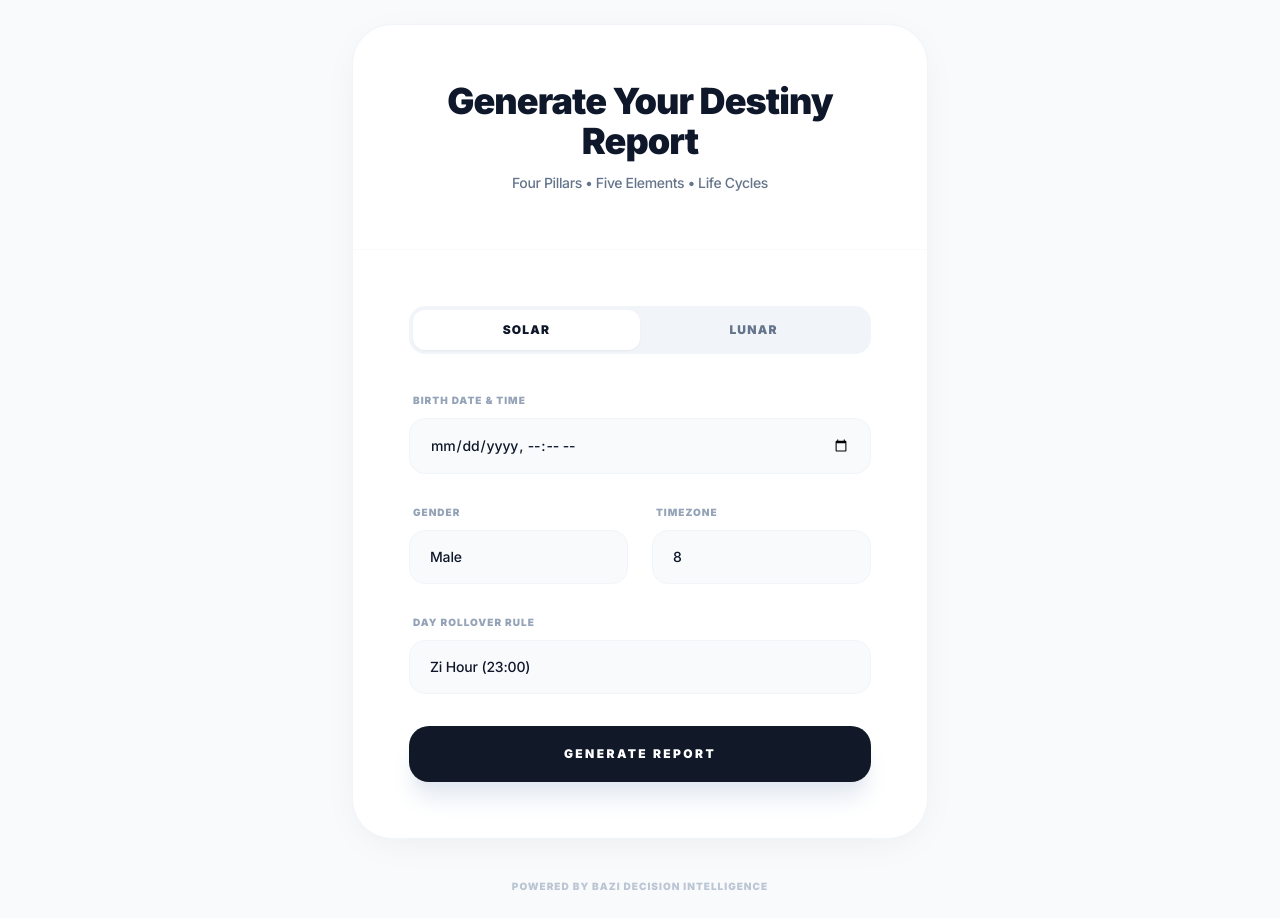
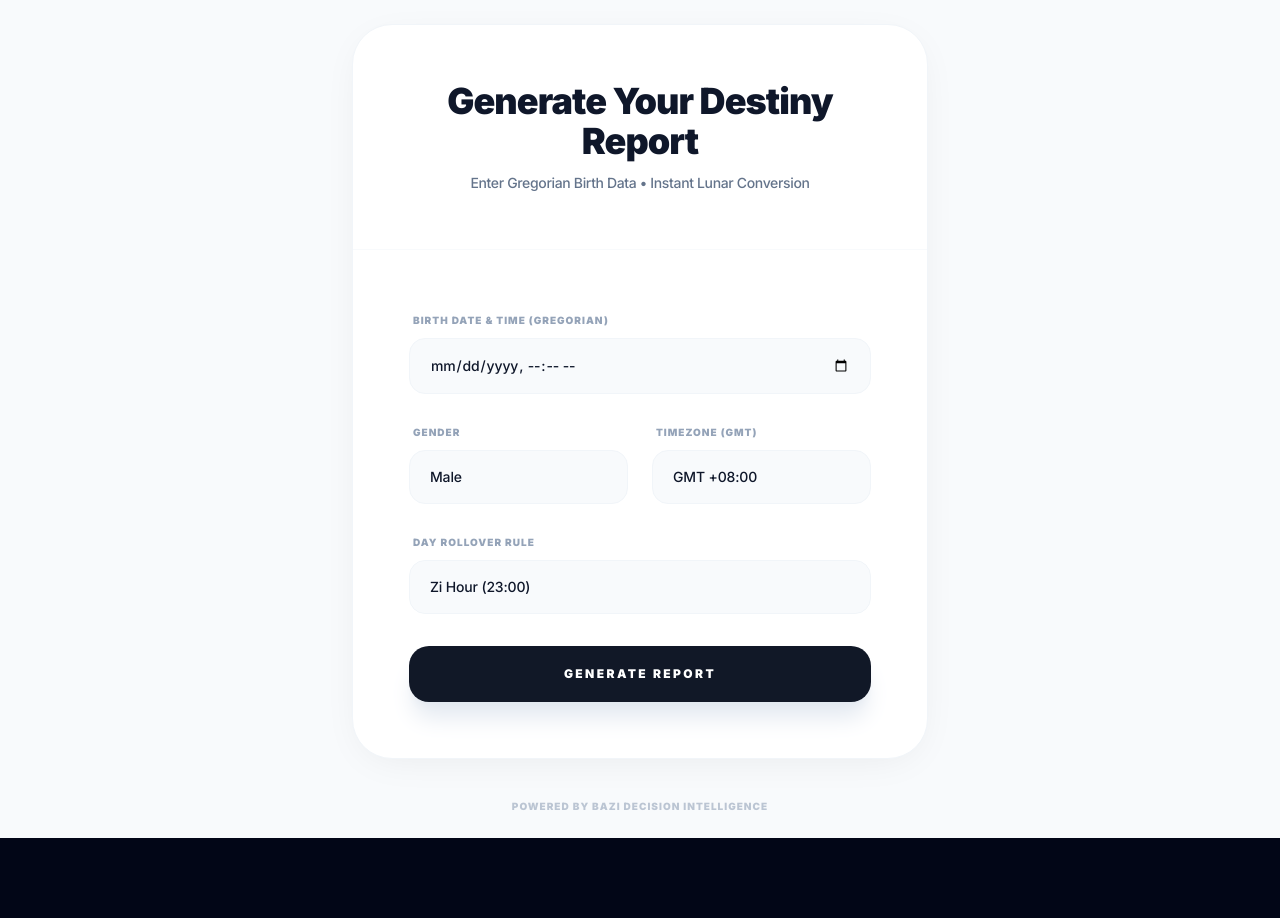
Before and after one commit to 0x-wzw/Shunshi, a Next.js app: page / in a window 1280 px wide. After the commit the page ends 838 px from the top, so only its background shows below. Built offline with nearby package versions, Linux system fonts and the light colour scheme.

Commit message:
UX Refinement: Default to Gregorian input, add real-time Lunar conversion, and standardize GMT timezones

```diff
--- a/app/page.tsx
+++ b/app/page.tsx
@@ -2,43 +2,25 @@
 
 import { useState } from "react";
 import { useRouter } from "next/navigation";
-import { lunarToSolar } from "@/lib/bazi/calendar";
+import { lunarToSolar, solarToLunar } from "@/lib/bazi/calendar";
 
 export default function Home() {
     const router = useRouter();
-    const [calendarType, setCalendarType] = useState<"solar" | "lunar">("solar");
     const [formData, setFormData] = useState({
         birthDateTime: "",
-        birthYear: 1990,
-        birthMonth: 1,
-        birthDay: 1,
-        birthHour: 0,
-        isLeap: false,
         gender: "male",
         tzOffsetMinutes: 480,
         dayStartHourLocal: 23,
     });
 
+    const lunarPreview = formData.birthDateTime ? solarToLunar(new Date(formData.birthDateTime)) : null;
+
     const handleGenerate = () => {
-        let birthIsoUtc = "";
+        if (!formData.birthDateTime) return alert("Please select birth date and time");
 
-        if (calendarType === "solar") {
-            if (!formData.birthDateTime) return alert("Please select birth date and time");
         const localDate = new Date(formData.birthDateTime);
         const utcDate = new Date(localDate.getTime() - (formData.tzOffsetMinutes * 60000));
-            birthIsoUtc = utcDate.toISOString();
-        } else {
-            const solarDate = lunarToSolar(
-                formData.birthYear,
-                formData.birthMonth,
-                formData.birthDay,
-                formData.isLeap
-            );
-            const compositeDate = new Date(solarDate);
-            compositeDate.setHours(formData.birthHour);
-            const utcDate = new Date(compositeDate.getTime() - (formData.tzOffsetMinutes * 60000));
-            birthIsoUtc = utcDate.toISOString();
-        }
+        const birthIsoUtc = utcDate.toISOString();
 
         const params = new URLSearchParams({
             birthIsoUtc,
@@ -50,6 +32,34 @@ export default function Home() {
         router.push(`/report?${params.toString()}`);
     };
 
+    const timezoneOptions = [
+        { label: "GMT -12:00", value: -720 },
+        { label: "GMT -11:00", value: -660 },
+        { label: "GMT -10:00", value: -600 },
+        { label: "GMT -09:00", value: -540 },
+        { label: "GMT -08:00", value: -480 },
+        { label: "GMT -07:00", value: -420 },
+        { label: "GMT -06:00", value: -360 },
+        { label: "GMT -05:00", value: -300 },
+        { label: "GMT -04:00", value: -240 },
+        { label: "GMT -03:00", value: -180 },
+        { label: "GMT -02:00", value: -120 },
+        { label: "GMT -01:00", value: -60 },
+        { label: "GMT +00:00", value: 0 },
+        { label: "GMT +01:00", value: 60 },
+        { label: "GMT +02:00", value: 120 },
+        { label: "GMT +03:00", value: 180 },
+        { label: "GMT +04:00", value: 240 },
+        { label: "GMT +05:00", value: 300 },
+        { label: "GMT +06:00", value: 360 },
+        { label: "GMT +07:00", value: 420 },
+        { label: "GMT +08:00", value: 480 },
+        { label: "GMT +09:00", value: 540 },
+        { label: "GMT +10:00", value: 600 },
+        { label: "GMT +11:00", value: 660 },
+        { label: "GMT +12:00", value: 720 },
+    ];
+
     return (
         <main className="min-h-screen flex items-center justify-center p-6 bg-[#F8FAFC]">
             <div className="max-w-xl w-full">
@@ -59,90 +69,34 @@ export default function Home() {
                             Generate Your Destiny Report
                         </h1>
                         <p className="text-slate-500 font-medium text-sm tracking-tight">
-                            Four Pillars • Five Elements • Life Cycles
+                            Enter Gregorian Birth Data • Instant Lunar Conversion
                         </p>
                     </div>
 
                     <div className="p-10 md:p-14 space-y-8">
-                        {/* Calendar Toggle */}
-                        <div className="flex p-1 bg-slate-100 rounded-2xl">
-                            <button
-                                onClick={() => setCalendarType("solar")}
-                                className={`flex-1 py-3 text-xs font-black uppercase tracking-widest rounded-xl transition-all ${calendarType === "solar" ? "bg-white text-slate-900 shadow-sm" : "text-slate-500 hover:text-slate-700"
-                                    }`}
-                            >
-                                Solar
-                            </button>
-                            <button
-                                onClick={() => setCalendarType("lunar")}
-                                className={`flex-1 py-3 text-xs font-black uppercase tracking-widest rounded-xl transition-all ${calendarType === "lunar" ? "bg-white text-slate-900 shadow-sm" : "text-slate-500 hover:text-slate-700"
-                                    }`}
-                            >
-                                Lunar
-                            </button>
-                        </div>
-
                         <div className="space-y-6">
-                            {calendarType === "solar" ? (
                             <div className="space-y-2">
-                                    <label className="text-[10px] font-black text-slate-400 uppercase tracking-widest ml-1">Birth Date & Time</label>
+                                <label className="text-[10px] font-black text-slate-400 uppercase tracking-widest ml-1">Birth Date & Time (Gregorian)</label>
                                 <input
                                     type="datetime-local"
                                     className="w-full bg-slate-50 border border-slate-100 rounded-2xl px-5 py-4 text-slate-900 text-sm focus:outline-none focus:ring-2 focus:ring-slate-200 transition-all font-medium"
                                     value={formData.birthDateTime}
                                     onChange={(e) => setFormData({ ...formData, birthDateTime: e.target.value })}
                                 />
+                                {lunarPreview && (
+                                    <div className="mt-4 p-4 bg-slate-50 rounded-xl border border-slate-100 flex items-center justify-between">
+                                        <div className="space-y-1">
+                                            <p className="text-[9px] font-black text-slate-400 uppercase tracking-widest">Lunar Equivalence</p>
+                                            <p className="text-xs font-bold text-slate-700">
+                                                Year {lunarPreview.year} • Month {lunarPreview.month} • Day {lunarPreview.day}
+                                            </p>
                                         </div>
-                            ) : (
-                                <div className="space-y-4">
-                                    <div className="grid grid-cols-2 gap-4">
-                                        <div className="space-y-2">
-                                            <label className="text-[10px] font-black text-slate-400 uppercase tracking-widest ml-1">Year</label>
-                                            <input
-                                                type="number"
-                                                className="w-full bg-slate-50 border border-slate-100 rounded-2xl px-5 py-4 text-slate-900 text-sm focus:outline-none focus:ring-2 focus:ring-slate-200 transition-all font-medium"
-                                                value={formData.birthYear}
-                                                onChange={(e) => setFormData({ ...formData, birthYear: parseInt(e.target.value) })}
-                                            />
-                                        </div>
-                                        <div className="space-y-2">
-                                            <label className="text-[10px] font-black text-slate-400 uppercase tracking-widest ml-1">Month</label>
-                                            <input
-                                                type="number"
-                                                max={12}
-                                                min={1}
-                                                className="w-full bg-slate-50 border border-slate-100 rounded-2xl px-5 py-4 text-slate-900 text-sm focus:outline-none focus:ring-2 focus:ring-slate-200 transition-all font-medium"
-                                                value={formData.birthMonth}
-                                                onChange={(e) => setFormData({ ...formData, birthMonth: parseInt(e.target.value) })}
-                                            />
-                                        </div>
-                                    </div>
-                                    <div className="grid grid-cols-2 gap-4">
-                                        <div className="space-y-2">
-                                            <label className="text-[10px] font-black text-slate-400 uppercase tracking-widest ml-1">Day</label>
-                                            <input
-                                                type="number"
-                                                max={31}
-                                                min={1}
-                                                className="w-full bg-slate-50 border border-slate-100 rounded-2xl px-5 py-4 text-slate-900 text-sm focus:outline-none focus:ring-2 focus:ring-slate-200 transition-all font-medium"
-                                                value={formData.birthDay}
-                                                onChange={(e) => setFormData({ ...formData, birthDay: parseInt(e.target.value) })}
-                                            />
-                                        </div>
-                                        <div className="space-y-2">
-                                            <label className="text-[10px] font-black text-slate-400 uppercase tracking-widest ml-1">Hour (0-23)</label>
-                                            <input
-                                                type="number"
-                                                max={23}
-                                                min={0}
-                                                className="w-full bg-slate-50 border border-slate-100 rounded-2xl px-5 py-4 text-slate-900 text-sm focus:outline-none focus:ring-2 focus:ring-slate-200 transition-all font-medium"
-                                                value={formData.birthHour}
-                                                onChange={(e) => setFormData({ ...formData, birthHour: parseInt(e.target.value) })}
-                                            />
-                                        </div>
+                                        <div className="px-3 py-1 bg-white rounded-lg border border-slate-100 shadow-sm">
+                                            <span className="text-[10px] font-bold text-[#C8A75B]">CONVERTED</span>
                                         </div>
                                     </div>
                                 )}
+                            </div>
 
                             <div className="grid grid-cols-2 gap-6">
                                 <div className="space-y-2">
@@ -157,14 +111,16 @@ export default function Home() {
                                     </select>
                                 </div>
                                 <div className="space-y-2">
-                                    <label className="text-[10px] font-black text-slate-400 uppercase tracking-widest ml-1">Timezone</label>
-                                    <input
-                                        type="number"
-                                        className="w-full bg-slate-50 border border-slate-100 rounded-2xl px-5 py-4 text-slate-900 text-sm focus:outline-none focus:ring-2 focus:ring-slate-200 transition-all font-medium"
-                                        value={formData.tzOffsetMinutes / 60}
-                                        onChange={(e) => setFormData({ ...formData, tzOffsetMinutes: parseInt(e.target.value) * 60 })}
-                                        placeholder="+08:00"
-                                    />
+                                    <label className="text-[10px] font-black text-slate-400 uppercase tracking-widest ml-1">Timezone (GMT)</label>
+                                    <select
+                                        className="w-full bg-slate-50 border border-slate-100 rounded-2xl px-5 py-4 text-slate-900 text-sm focus:outline-none focus:ring-2 focus:ring-slate-200 transition-all font-medium appearance-none cursor-pointer"
+                                        value={formData.tzOffsetMinutes}
+                                        onChange={(e) => setFormData({ ...formData, tzOffsetMinutes: parseInt(e.target.value) })}
+                                    >
+                                        {timezoneOptions.map(opt => (
+                                            <option key={opt.value} value={opt.value}>{opt.label}</option>
+                                        ))}
+                                    </select>
                                 </div>
                             </div>
 
```
Lines whose indentation alone changed are shown as unchanged.
